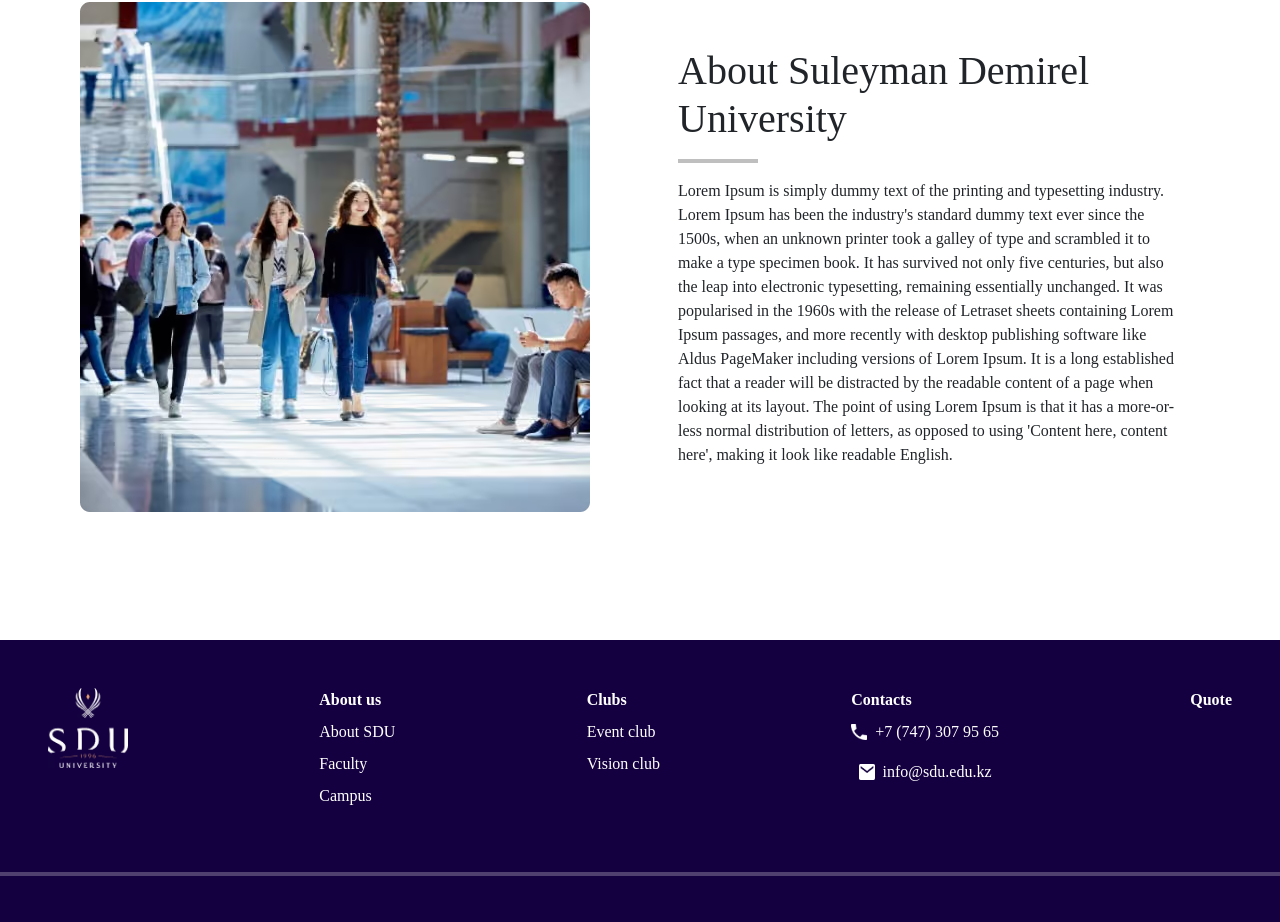
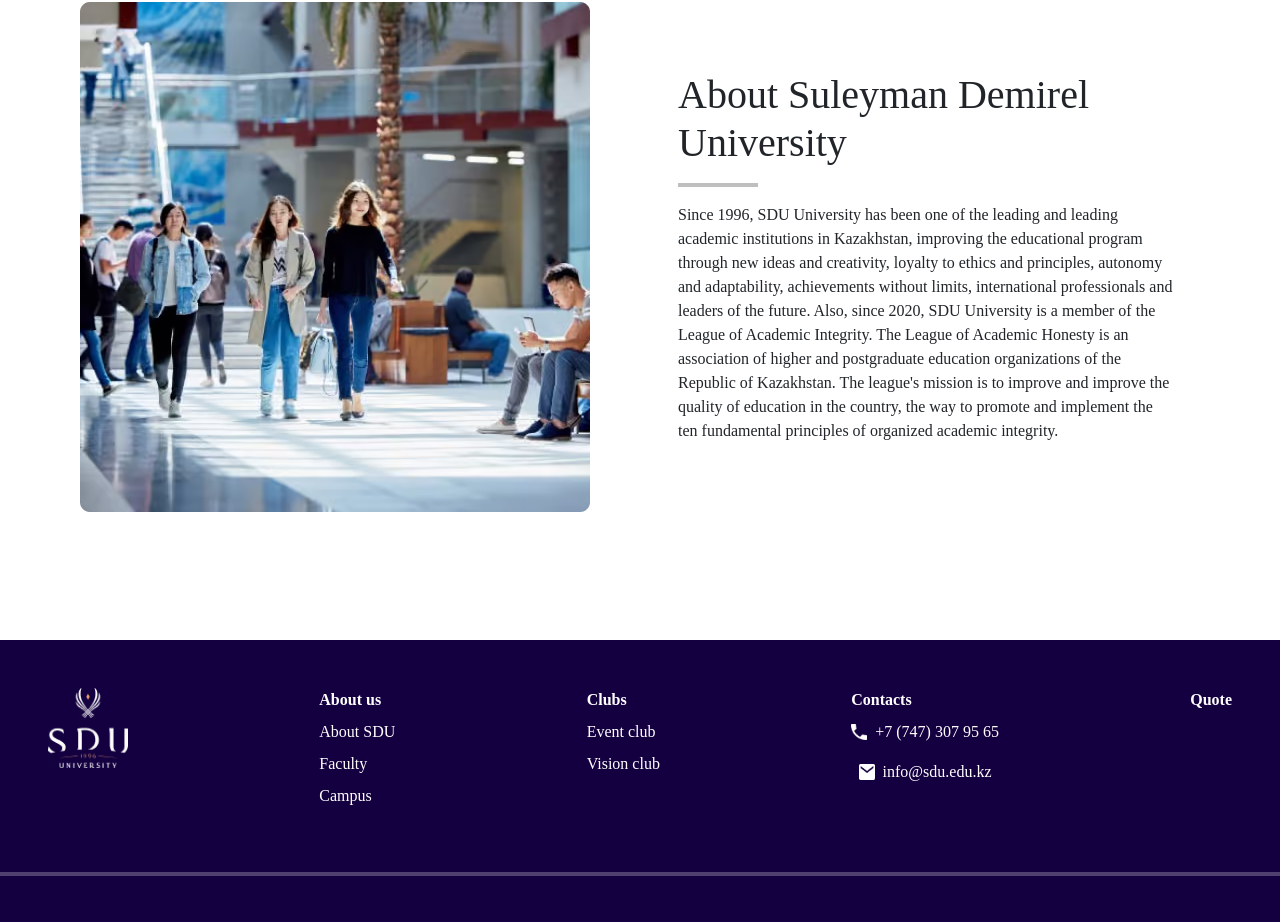
Before and after one commit to diasaltynbek/SDU_Diary, a React (Vite) app: page /about in a window 1280 px wide. Shown: the part 1661-2583 px from the top of the page. Built offline with nearby package versions, Linux system fonts and the light colour scheme.

Commit message:
some page texts are changed

```diff
--- a/src/components/AddBlogs/AddBlogs.jsx
+++ b/src/components/AddBlogs/AddBlogs.jsx
@@ -31,10 +31,22 @@
       return console.error('The data is not found');
     }
 
+    const fetchById = {
+      teacherId: storedData.teacherId
+    };
+
     setStoredIds(storedData);
 
     try {
-      const response = await axios.get('https://diplomka-backend.vercel.app/api/teacher/blogs');
+      const response = await axios.get(
+        'https://diplomka-backend.vercel.app/api/teacher/blogs/',
+        fetchById,
+        {
+          headers: {
+            'Content-Type': 'application/json' // Set content type header
+          }
+        }
+      );
       const sortedBlogs = response.data.sort(
         (a, b) => new Date(b.publishedAt) - new Date(a.publishedAt)
       );
--- a/src/components/Campus/Campus.jsx
+++ b/src/components/Campus/Campus.jsx
@@ -44,18 +44,10 @@
           <h1 className="fw-bold">SDU Library</h1>
           <hr style={{ width: '80px', border: '2px solid black' }} />
           <p>
-            {`Lorem Ipsum is simply dummy text of the printing and typesetting industry. Lorem
-                    Ipsum has been the industry's standard dummy text ever since the 1500s, when an
-                    unknown printer took a galley of type and scrambled it to make a type specimen
-                    book. It has survived not only five centuries, but also the leap into electronic
-                    typesetting, remaining essentially unchanged. It was popularised in the 1960s
-                    with the release of Letraset sheets containing Lorem Ipsum passages, and more
-                    recently with desktop publishing software like Aldus PageMaker including
-                    versions of Lorem Ipsum. It is a long established fact that a reader will be
-                    distracted by the readable content of a page when looking at its layout. The
-                    point of using Lorem Ipsum is that it has a more-or-less normal distribution of
-                    letters, as opposed to using 'Content here, content here', making it look like
-                    readable English.`}
+            {`The Scientific Library was opened in 1996 and is one of the most important departments of Suleyman Demirel University. Library provides services to undergraduate, graduate and Ph.D. students as well as university staff.
+Book collection: The broad collection of the Library has printed books and e-books, subscriptions and trials to online databases. The book collections are updated annually in accordance with the requirements of the University's educational programs, with the increasing number of electronic publications. Materials are purchased from well-known local and international book-selling networks, publishing houses, information agencies and companies.
+LCC: The transition of the library system to the Classification of the Congress (LCC) in accordance with international standards has begun in 2021. Today, all the literature in the former reading room has been translated into this new format and is available to readers.
+Mission: To contribute to improving the quality of education and science in the SDU by providing reliable and effective information resources, as well as high-quality services to researchers, instructors, staff and students of the university.`}
           </p>
         </div>
       </div>
@@ -66,14 +58,8 @@
             <h1 className="fw-bold">Our Canteen the best taste</h1>
             <hr style={{ width: '80px', border: '2px solid white' }} />
             <p>
-              {`Lorem Ipsum is simply dummy text of the printing and typesetting industry.
-                      Lorem Ipsum has been the industry's standard dummy text ever since the 1500s,
-                      when an unknown printer took a galley of type and scrambled it to make a type
-                      specimen book. It is a long established fact that a reader will be distracted
-                      by the readable content of a page when looking at its layout. The point of
-                      using Lorem Ipsum is that it has a more-or-less normal distribution of
-                      letters, as opposed to using 'Content here, content here', making it look like
-                      readable English.`}
+              {`Many students and employees express a wish to live healthier lives. The university wants to help promote this by offering delicious, healthy and nutritious food in the university canteens that all meet the standards of healthy canteen services set by the Danish Ministry of Environment and Food.
+Thus, the food selection is healthy, low-fat and varied. The canteen strives to offer well-prepared and savory food that is nutritious and adapted to the seasons.`}
             </p>
           </div>
           <div className="d-flex gap-2">
--- a/src/components/FootballClub/FootballClub.module.css
+++ b/src/components/FootballClub/FootballClub.module.css
@@ -21,11 +21,13 @@
 .tournament_images {
   display: flex;
   padding: 2rem 0;
+  justify-content: center;
+  width: 100%;
   gap: 3rem;
 }
 
 .tournament_images img {
-  max-width: 30%;
+  max-width: 33%;
 }
 
 @media screen and (max-width: 1000px) {
@@ -47,6 +49,10 @@
 
   .tournament p {
     font-size: 1rem;
+  }
+
+  .tournament_images img {
+    max-width: 30%;
   }
 }
 
--- a/src/components/VisionClub/VisionClub.jsx
+++ b/src/components/VisionClub/VisionClub.jsx
@@ -15,10 +15,8 @@
         <DefaultTextContent
           titleFsz="2rem"
           bodyFsz="1rem"
-          title="About Event Club"
-          body="Lorem Ipsum is simply dummy text of the printing and typesetting industry. Lorem Ipsum has been the industry's standard dummy text ever since the 1500s, when an unknown printer took a galley of type and scrambled it to make a type specimen book.
-          It has survived not only five centuries, but also the leap into electronic typesetting, remaining essentially unchanged. It was popularised in the 1960s with the release of Letraset sheets containing Lorem Ipsum passages, and more recently with desktop publishing software like Aldus PageMaker including versions of Lorem Ipsum.
-"
+          title="About Vision Club"
+          body="Vision Club is more than just an organization - it's a beacon of empowerment and growth, igniting its mission back in 1998. Since then, we've been dedicated to nurturing the holistic development of our members, particularly our girls, providing them with a platform to flourish and thrive."
         />
       </div>
       <div className={styles.backgroundContainer}>
@@ -27,7 +25,7 @@
             titleFsz="2rem"
             bodyFsz="1rem"
             color="white"
-            title="About Event Club"
+            title="About Vision Club"
             body="Within Vision Club, we have curated five distinctive departments, each catering to different facets of personal enrichment:
             Cooking Department: Delve into the art of culinary excellence with our Cooking Department. Immerse yourself in the world of flavors and aromas as we host 3-5 masterclasses every month, unveiling the secrets behind crafting an array of delectable delicacies.
             Mercy Department: Compassion lies at the heart of our Mercy Department. With unwavering dedication, we assemble 7-10 social packages filled with essential goods for families in need, extending our support to orphanages, nursing homes, and collaborating with organizations like Menin Armanym to fulfill children's dreams.
--- a/src/pages/About/About.jsx
+++ b/src/pages/About/About.jsx
@@ -92,18 +92,7 @@
                     <h1>About Suleyman Demirel University</h1>
                     <hr style={{ width: '80px', border: '2px solid black' }} />
                     <p>
-                      {`Lorem Ipsum is simply dummy text of the printing and typesetting industry. Lorem
-                    Ipsum has been the industry's standard dummy text ever since the 1500s, when an
-                    unknown printer took a galley of type and scrambled it to make a type specimen
-                    book. It has survived not only five centuries, but also the leap into electronic
-                    typesetting, remaining essentially unchanged. It was popularised in the 1960s
-                    with the release of Letraset sheets containing Lorem Ipsum passages, and more
-                    recently with desktop publishing software like Aldus PageMaker including
-                    versions of Lorem Ipsum. It is a long established fact that a reader will be
-                    distracted by the readable content of a page when looking at its layout. The
-                    point of using Lorem Ipsum is that it has a more-or-less normal distribution of
-                    letters, as opposed to using 'Content here, content here', making it look like
-                    readable English.`}
+                      {`Since 1996, SDU University has been one of the leading and leading academic institutions in Kazakhstan, improving the educational program through new ideas and creativity, loyalty to ethics and principles, autonomy and adaptability, achievements without limits, international professionals and leaders of the future. Also, since 2020, SDU University is a member of the League of Academic Integrity. The League of Academic Honesty is an association of higher and postgraduate education organizations of the Republic of Kazakhstan. The league's mission is to improve and improve the quality of education in the country, the way to promote and implement the ten fundamental principles of organized academic integrity.`}
                     </p>
                   </div>
                 </div>
--- a/src/pages/Clubs/Clubs.jsx
+++ b/src/pages/Clubs/Clubs.jsx
@@ -25,7 +25,7 @@
       <FirstContent
         imgURL={BackgroundClubs}
         title="Clubs"
-        body="Lorem Ipsum is simply dummy text of the printing and typesetting industry."
+        body="Join the club! Explore passions, forge connections, and unlock new experiences in our vibrant community of like-minded individuals."
       />
 
       <div className="d-flex flex-column gap-4">
--- a/src/pages/Contacts/Contacts.jsx
+++ b/src/pages/Contacts/Contacts.jsx
@@ -12,7 +12,7 @@
       <FirstContent
         imgURL={Background_contacts_quote}
         title="Contacts"
-        body="Lorem Ipsum is simply dummy text of the printing and typesetting industry."
+        body="Connect with us today, your gateway to support, inquiries, and collaboration. Let's start a conversation!"
       />
       <div className={styles.cardContainer}>
         <div className={styles.card}>
```
Also changed, not shown: src/components/EventClub/EventClub.jsx (+3 -5 lines).
